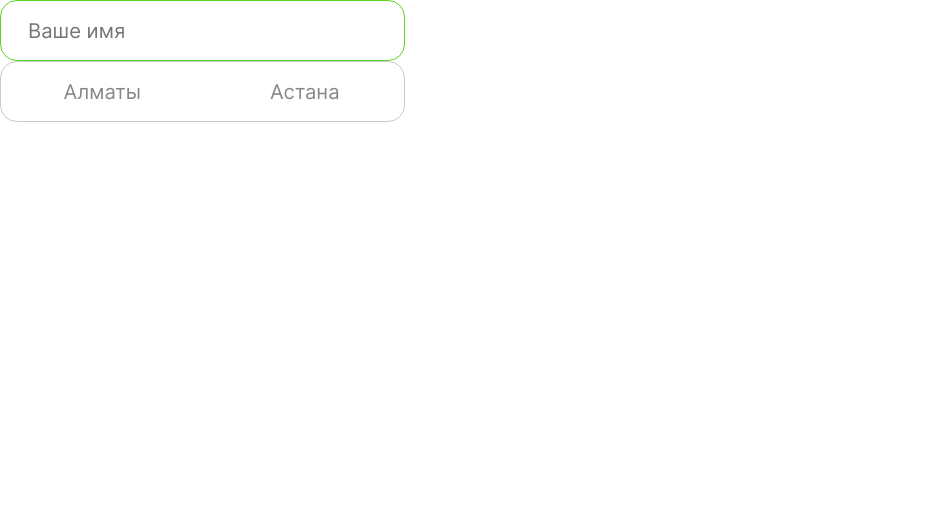
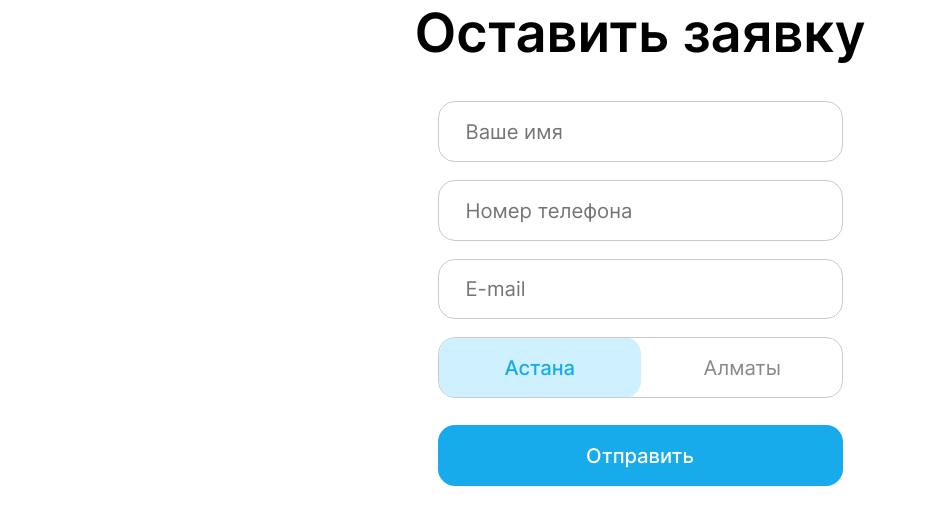
Before and after one commit to AkerkeMilano/request-app, a React (Create React App) app: page / in a window 1280 px wide. Shown: the top 524 px of the page, without its empty margins (0-927 px from the left). Built offline with nearby package versions, Linux system fonts and the light colour scheme.

Commit message:
Fixed city select

```diff
--- a/src/App.tsx
+++ b/src/App.tsx
@@ -1,23 +1,11 @@
 import React from 'react';
-import { SelectButton } from './components/SelectButton/SelectButton';
+import { RequestForm } from './containers/RequestForm/RequestForm';
 import { Input } from './components/Input/Input';
 
 function App() {
-  const onClick = () => {
-    console.log('click');
-  };
   return (
     <div className="App">
-      <Input
-        id="fefe33"
-        name="name"
-        label="Name"
-        type="text"
-        placeholder="Ваше имя"
-        error={false}
-        success={true}
-      />
-      <SelectButton />
+      <RequestForm />
     </div>
   );
 }
--- a/src/components/Button/Button.tsx
+++ b/src/components/Button/Button.tsx
@@ -1,8 +1,9 @@
+import React from 'react';
 import styles from './Button.module.scss';
 
 interface ButtonProps {
   children: React.ReactNode;
-  onClick: () => void;
+  onClick?: () => void;
 }
 export const Button: React.FC<ButtonProps> = ({ children, onClick }) => {
   return (
--- /dev/null
+++ b/src/components/Header/Header.module.scss
@@ -0,0 +1,10 @@
+@import '../../styles/variables.scss';
+
+.h1 {
+    font-size: 3rem;
+    color: $black-color;
+    font-weight: 600;
+    &.success {
+        color: $success-color;
+    }
+}
--- /dev/null
+++ b/src/components/Header/Header.tsx
@@ -0,0 +1,14 @@
+import React from "react";
+import styles from "./Header.module.scss";
+
+interface HeaderProps {
+  type: string;
+  children: React.ReactNode;
+}
+export const Header: React.FC<HeaderProps> = ({type, children}) => {
+  return (
+    <h1 className={`${styles.h1} ${type === "success" && styles.success}`}>
+        {children}
+    </h1>
+  );
+};
--- a/src/components/Input/Input.module.scss
+++ b/src/components/Input/Input.module.scss
@@ -20,3 +20,7 @@
         color: $grey-color;
     }
 }
+
+.input:invalid[focused-elem="true"] {
+    border-color: $error-color;
+}
--- a/src/components/Input/Input.tsx
+++ b/src/components/Input/Input.tsx
@@ -1,25 +1,31 @@
+import React from 'react';
 import styles from './Input.module.scss';
 
 export type InputType = 'text' | 'email' | 'tel';
 
 interface InputProps {
-  id: string;
   name: string;
   label: string;
   type: InputType;
+  value: string;
   placeholder: string;
   error: boolean;
   success: boolean;
+  pattern?: string;
+  onChange: (e: any) => void;
 }
-export const Input: React.FC<InputProps> = ({ id, name, label, type, placeholder, error, success }) => {
+export const Input: React.FC<InputProps> = ({ name, label, type, value, placeholder, error, pattern, success, onChange}) => {
   return (
     <input
-      id={id}
       name={name}
       aria-label={label}
       type={type}
+      value={value}
       placeholder={placeholder}
       className={`${styles.input} ${error && styles.error} ${success && styles.success}`}
+      onChange={onChange}
+      pattern={pattern}
+      required
     />
   );
 };
--- a/src/components/RadioButton/RadioButton.tsx
+++ b/src/components/RadioButton/RadioButton.tsx
@@ -3,14 +3,18 @@ import styles from './RadioButton.module.scss';
 interface RadioProps {
   value: string;
   title: string;
+  checked: boolean;
+  handleChange: (e: any) => void;
 }
 export const RadioButton: React.FC<RadioProps> = ({
   value,
   title,
+  checked,
+  handleChange
 }) => {
   return (
       <label>
-        <input type="radio" name="radio" value={value} className={styles.radioButton}/>
+        <input type="radio" name="city" value={value} checked={checked} className={styles.radioButton} onChange={handleChange}/>
         <div className={styles.box}>
           <span>{title}</span>
         </div>
--- a/src/components/SelectButton/SelectButton.tsx
+++ b/src/components/SelectButton/SelectButton.tsx
@@ -1,14 +1,15 @@
 import { RadioButton } from '../RadioButton/RadioButton';
 import styles from './SelectButton.module.scss';
 
-interface SelectProps {
-
+export type SelectCityProps = {
+  city: string;
+  handleChange: (e: any) => void;
 }
-export const SelectButton: React.FC<SelectProps> = () => {
+export const SelectButton: React.FC<SelectCityProps> = ({city, handleChange}) => {
   return (
     <div className={styles.selectButton}>
-        <RadioButton  value="almaty" title="Алматы"/>
-        <RadioButton  value="astana" title="Астана"/>
+        <RadioButton  value="astana" title="Астана" checked={city === "astana"} handleChange={handleChange}/>
+        <RadioButton  value="almaty" title="Алматы" checked={city === "almaty"} handleChange={handleChange}/>
     </div>
   );
 };
--- /dev/null
+++ b/src/containers/RequestForm/RequestForm.module.scss
@@ -0,0 +1,18 @@
+@import '../../styles/variables.scss';
+@import '../../styles/functions.scss';
+
+.requestForm {
+    display: flex;
+    flex-direction: column;
+    align-items: center;
+    justify-content: center;
+}
+.form {
+    display: flex;
+    flex-direction: column;
+    align-items: center;
+    justify-content: center;
+    gap: 1rem;
+    margin-bottom: toRem(24);
+    margin-top: 2rem;
+}
--- /dev/null
+++ b/src/containers/RequestForm/RequestForm.tsx
@@ -0,0 +1,69 @@
+import { useState } from 'react';
+import { Button } from '../../components/Button/Button';
+import { Header } from '../../components/Header/Header';
+import { Input } from '../../components/Input/Input';
+import { SelectButton } from '../../components/SelectButton/SelectButton';
+import styles from './RequestForm.module.scss';
+
+export type ContactInfoType = {
+  name: string;
+  tel: string;
+  email: string;
+  city: string;
+}
+type InputEvent = React.ChangeEvent<HTMLInputElement>;
+const initialValues: ContactInfoType = {
+  name: "",
+  tel: "",
+  email: "",
+  city: "astana",
+};
+
+export const RequestForm = () => {
+  const [contactInfo, setContactInfo] = useState(initialValues);
+  const handleChange = (event: InputEvent) => {
+    setContactInfo({ ...contactInfo, [event.target.name]: event.target.value });
+  };
+
+  console.log(contactInfo);
+  return (
+    <div className={styles.requestForm}>
+      <Header type="default">Оставить заявку</Header>
+      <form className={styles.form}>
+        <Input
+          name="name"
+          label="Name"
+          type="text"
+          value={contactInfo.name}
+          placeholder="Ваше имя"
+          error={false}
+          success={false}
+          onChange={handleChange}
+        />
+        <Input
+          name="tel"
+          label="Telephone"
+          type="tel"
+          value={contactInfo.tel}
+          placeholder="Номер телефона"
+          error={false}
+          success={false}
+          pattern={`/^[+]7[ ][0-9]{3}[ ][0-9]{3}[ ][0-9]{4}/`}
+          onChange={handleChange}
+        />
+        <Input
+          name="email"
+          label="E-mail"
+          type="email"
+          value={contactInfo.email}
+          placeholder="E-mail"
+          error={false}
+          success={false}
+          onChange={handleChange}
+        />
+        <SelectButton city={contactInfo.city} handleChange={handleChange}/>
+      </form>
+      <Button>Отправить</Button>
+    </div>
+  );
+};
--- a/src/styles/global.scss
+++ b/src/styles/global.scss
@@ -20,11 +20,6 @@ button {
 input,
 select,
 textarea {
-  &:active {
-    border: none;
-    outline: none;
-  }
-
   &:focus {
     outline: 0;
   }
```
